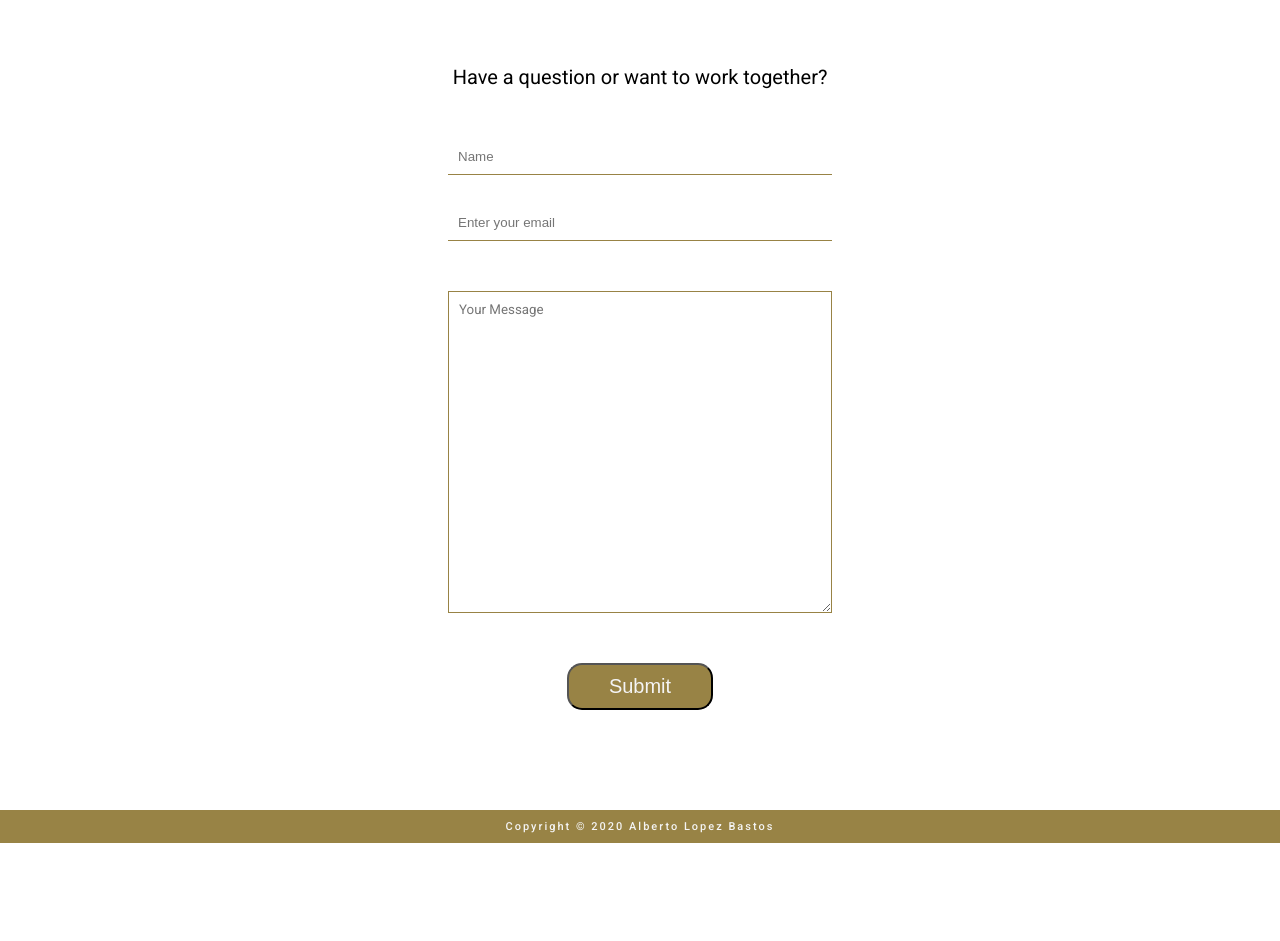
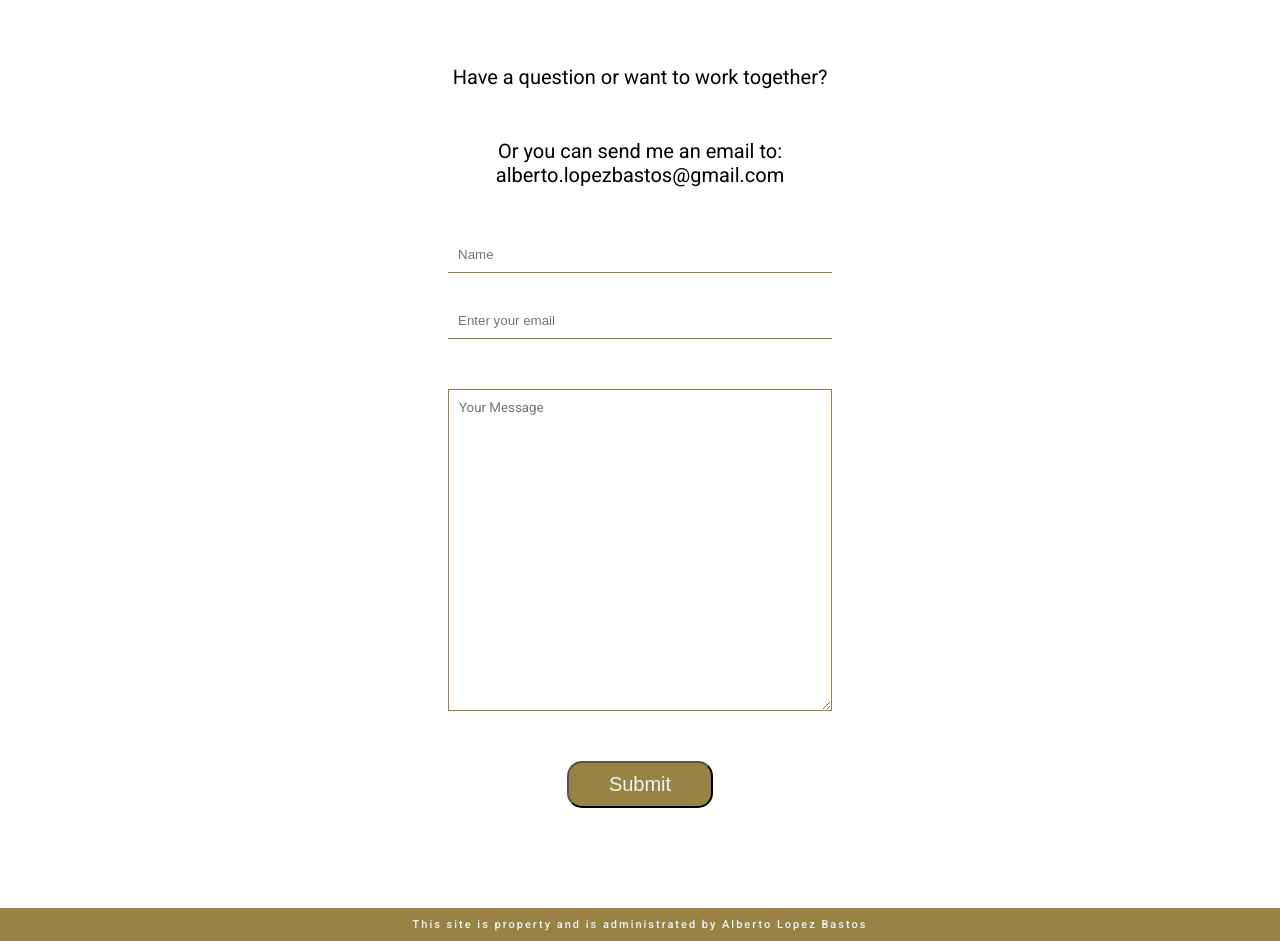
Before and after one commit to AlbertoLopezBastos/portfolio, a website: page docs/index.html in a window 1280 px wide. Shown: the part 3860-4801 px from the top of the page. Before the commit the page ends 4703 px from the top, so only its background shows below. Drawn offline with Linux system fonts and the light colour scheme.

Commit message:
update index.html

```diff
--- a/docs/index.html
+++ b/docs/index.html
@@ -181,6 +181,7 @@
       <div class="contact-bg pt-md pb-lg">Contact me</div>
       <div class="contact__content mb-xl pb-xl">
         <h4 class="heading-4 mb-xl">Have a question or want to work together?</h4>
+        <h5 class="heading-4 mb-xl">Or you can send me an email to: alberto.lopezbastos@gmail.com </h5>
         <form id="contact-form" class="contact__form" action="#">
           <input type="text" class="contact__input mb-md" id="name" placeholder="Name">
           <input type="text" class="contact__input mb-xl" id="email" placeholder="Enter your email">
@@ -190,7 +191,7 @@
       </div>
     </section>
     <footer class="footer">
-      <p class="footer__text">Copyright © 2020 Alberto Lopez Bastos</p>
+      <p class="footer__text">This site is property and is administrated by Alberto Lopez Bastos</p>
     </footer>
     <script type="text/javascript" src="https://cdn.jsdelivr.net/npm/emailjs-com@2/dist/email.min.js"></script>
     <script src="js/main.js"></script>
```
